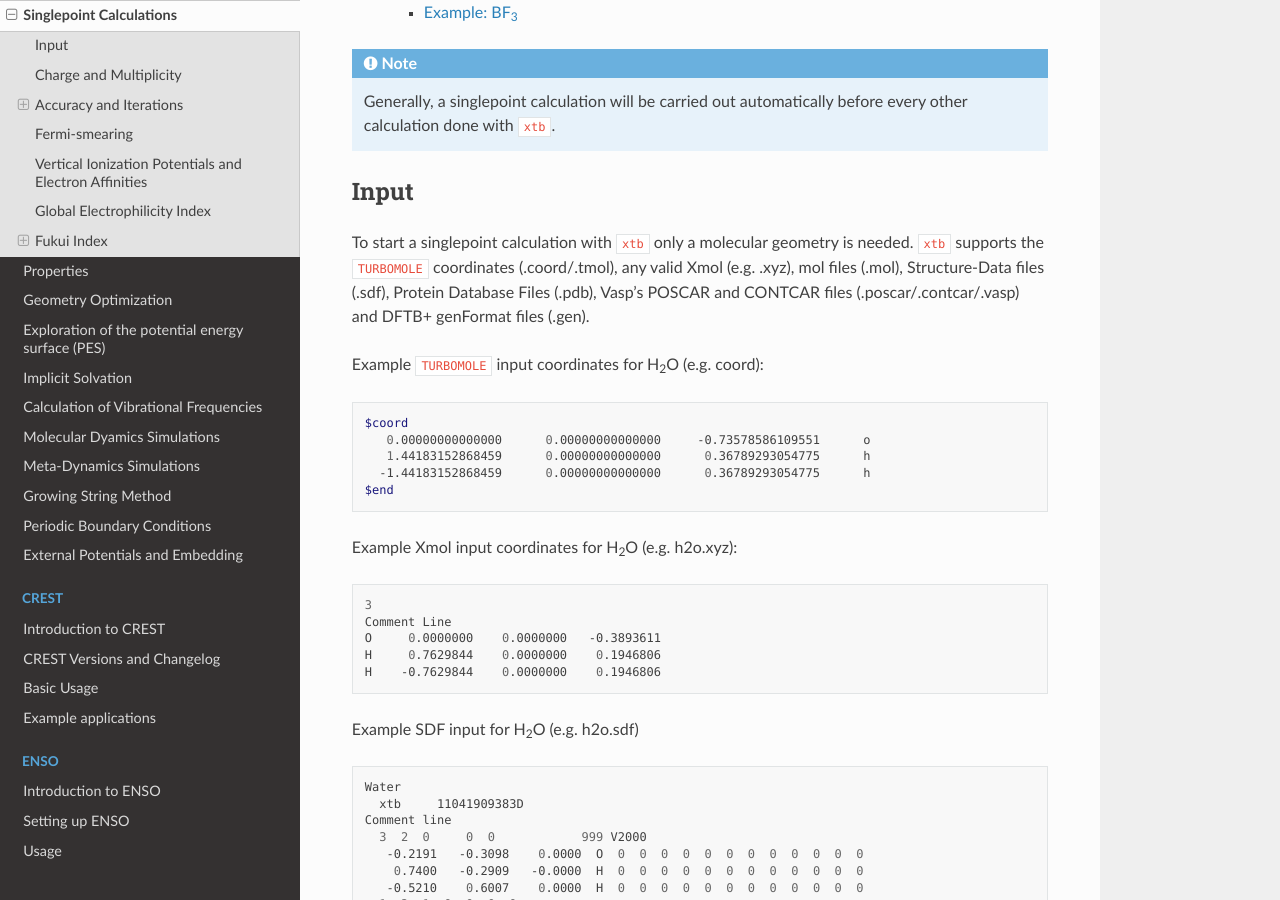
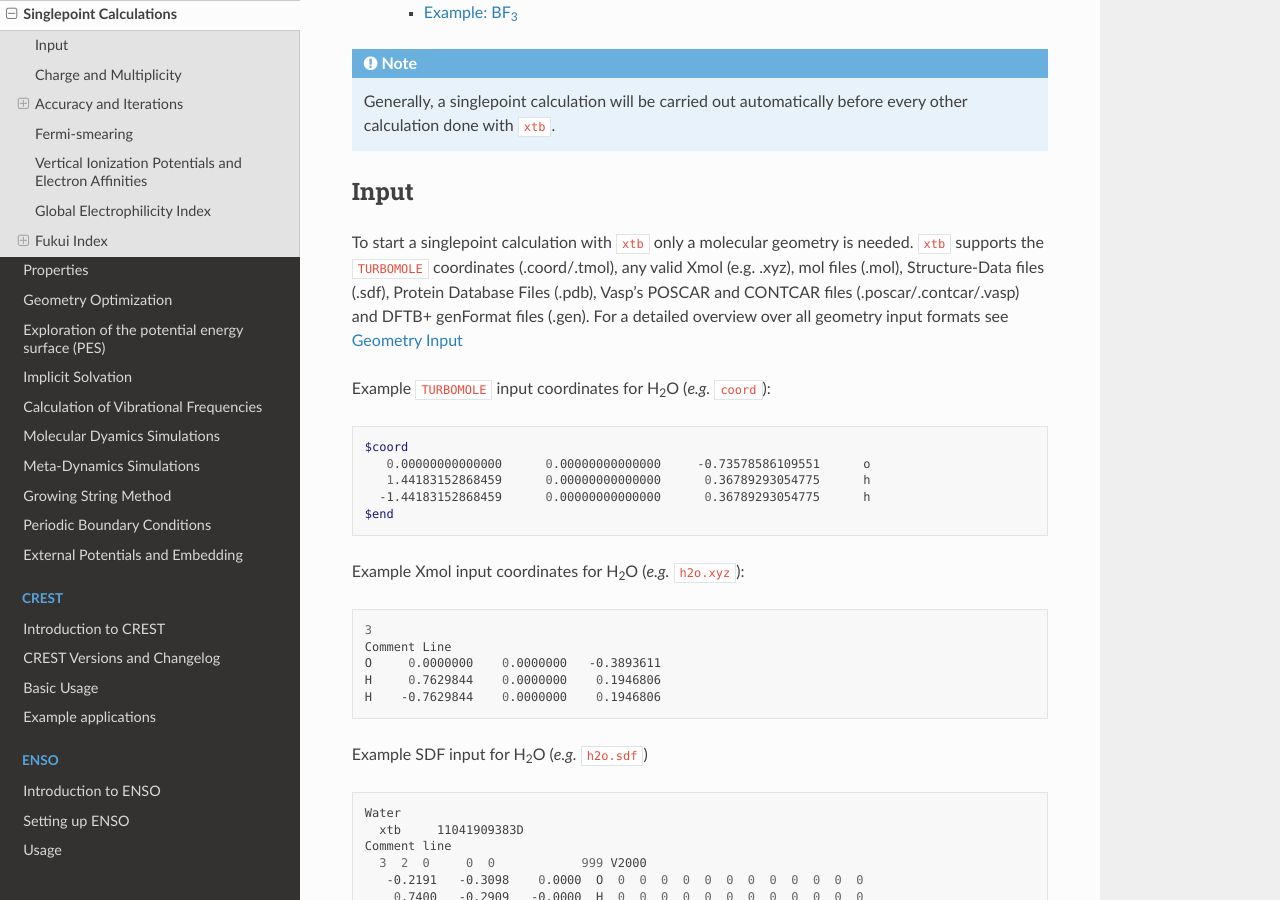
Before and after one commit to grimme-lab/xtb_docs, a Sphinx documentation site: the page built from source/sp.rst, in a window 1280 px wide and 900 px high, scrolled down 435 px. Built offline with Sphinx 7.4.7 and the Read the Docs theme 2.0.0, drawn with Linux system fonts in a browser that asks for light colours.

Commit message:
Add guide to geometry formats supported in xtb

```diff
--- a/source/contents.rst
+++ b/source/contents.rst
@@ -42,6 +42,7 @@ No problem, just give us hint at the mailing list or open an issue at `github`_.
    setup
    basics
    commandline
+   geometry
    xcontrol
    development
 
--- a/source/sp.rst
+++ b/source/sp.rst
@@ -13,8 +13,9 @@ Input
 
 
 To start a singlepoint calculation with ``xtb`` only a molecular geometry is needed. ``xtb`` supports the ``TURBOMOLE`` coordinates (.coord/.tmol), any valid Xmol (e.g. .xyz), mol files (.mol), Structure-Data files (.sdf), Protein Database Files (.pdb), Vasp's POSCAR and CONTCAR files (.poscar/.contcar/.vasp) and DFTB+ genFormat files (.gen).
+For a detailed overview over all geometry input formats see :ref:`geometry`
 
-Example ``TURBOMOLE`` input coordinates for H\ :sub:`2`\ O (e.g. coord):
+Example ``TURBOMOLE`` input coordinates for H\ :sub:`2`\ O (*e.g.* ``coord``):
 
 .. code:: bash
 
@@ -24,7 +25,7 @@ Example ``TURBOMOLE`` input coordinates for H\ :sub:`2`\ O (e.g. coord):
      -1.44183152868459      0.00000000000000      0.36789293054775      h
    $end
 
-Example Xmol input coordinates for H\ :sub:`2`\ O (e.g. h2o.xyz):
+Example Xmol input coordinates for H\ :sub:`2`\ O (*e.g.* ``h2o.xyz``):
 
 .. code:: bash
 
@@ -34,7 +35,7 @@ Example Xmol input coordinates for H\ :sub:`2`\ O (e.g. h2o.xyz):
    H     0.7629844    0.0000000    0.1946806
    H    -0.7629844    0.0000000    0.1946806
 
-Example SDF input for H\ :sub:`2`\ O (e.g. h2o.sdf)
+Example SDF input for H\ :sub:`2`\ O (*e.g.* ``h2o.sdf``)
 
 .. code:: bash
 
--- a/source/xcontrol.rst
+++ b/source/xcontrol.rst
@@ -68,7 +68,7 @@ We will go through this sections using the caffeine molecule
    H          7.14802       -0.32076       -0.96953
    H          2.86501       -5.02316       -0.05833
    H          4.40233       -5.15920        0.82837
-   H          4.40017       -5.16929       -0.94780`
+   H          4.40017       -5.16929       -0.94780
 
 Exact Fixing
 ------------
```
Also changed, not shown: source/geometry.rst (added, +130 -0 lines).
